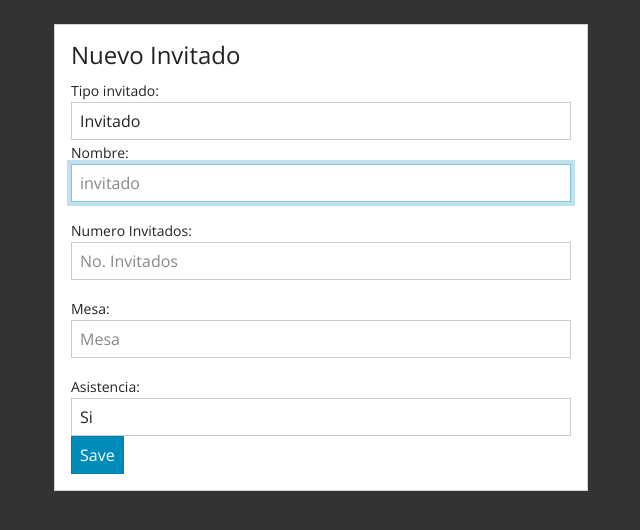
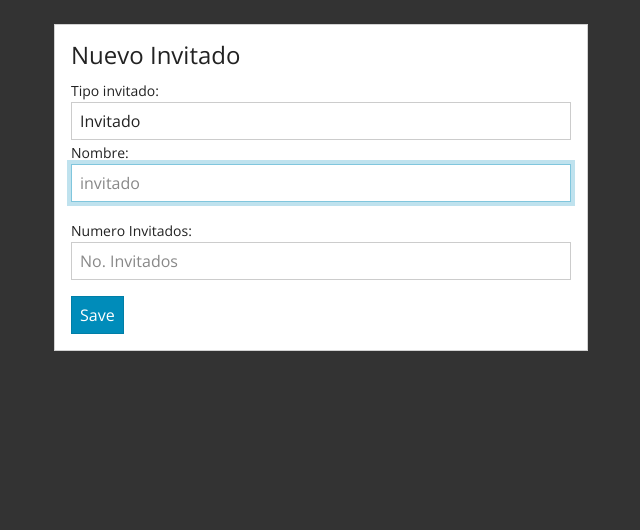
Before and after one commit to Jaimeibarrae/InvitacionBoda, a website with bundled scripts: page index.html in a window 1280 px wide. Shown: the whole page, without its empty margins (40-680 px from the left). Built offline with nearby package versions, Linux system fonts and the light colour scheme; no server answers.

Commit message:
Update index.html

```diff
--- a/index.html
+++ b/index.html
@@ -44,20 +44,7 @@
                   placeholder="No. Invitados"
                   autofocus
                 />
-                <label for="title">Mesa:</label>
-                <input
-                  type="text"
-                  id="mesa"
-                  class="form-control mb-3"
-                  placeholder="Mesa"
-                  autofocus
-                />
-                <label for="title">Asistencia:</label>
-                <select class="form-control" id="asis" name="asis">
-                  <option value="1">Si</option>
-                  <option value="2">No</option>
-                  <option value="3">Puede ser..</option>
-                </select>
+
                 <button class="btn btn-primary" id="btn-task-form">Save</button>
               </form>
             </div>
```
